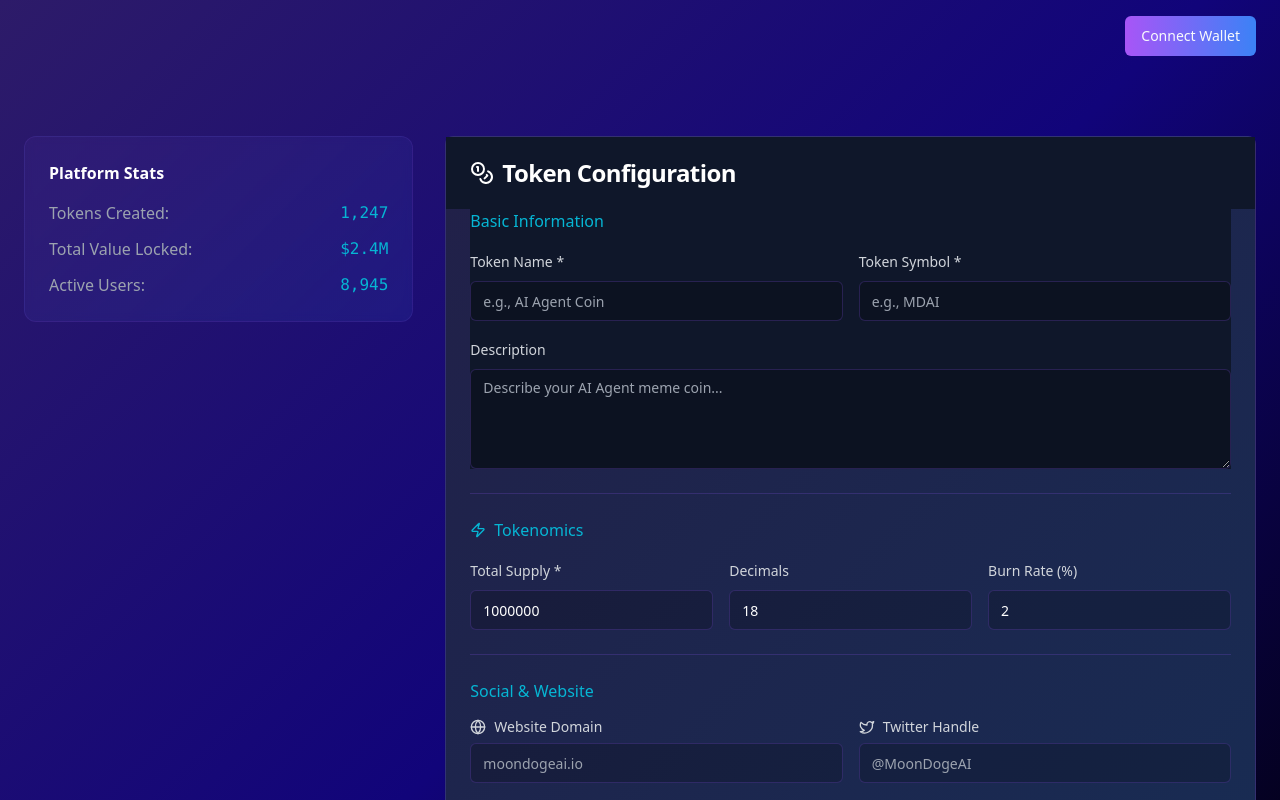
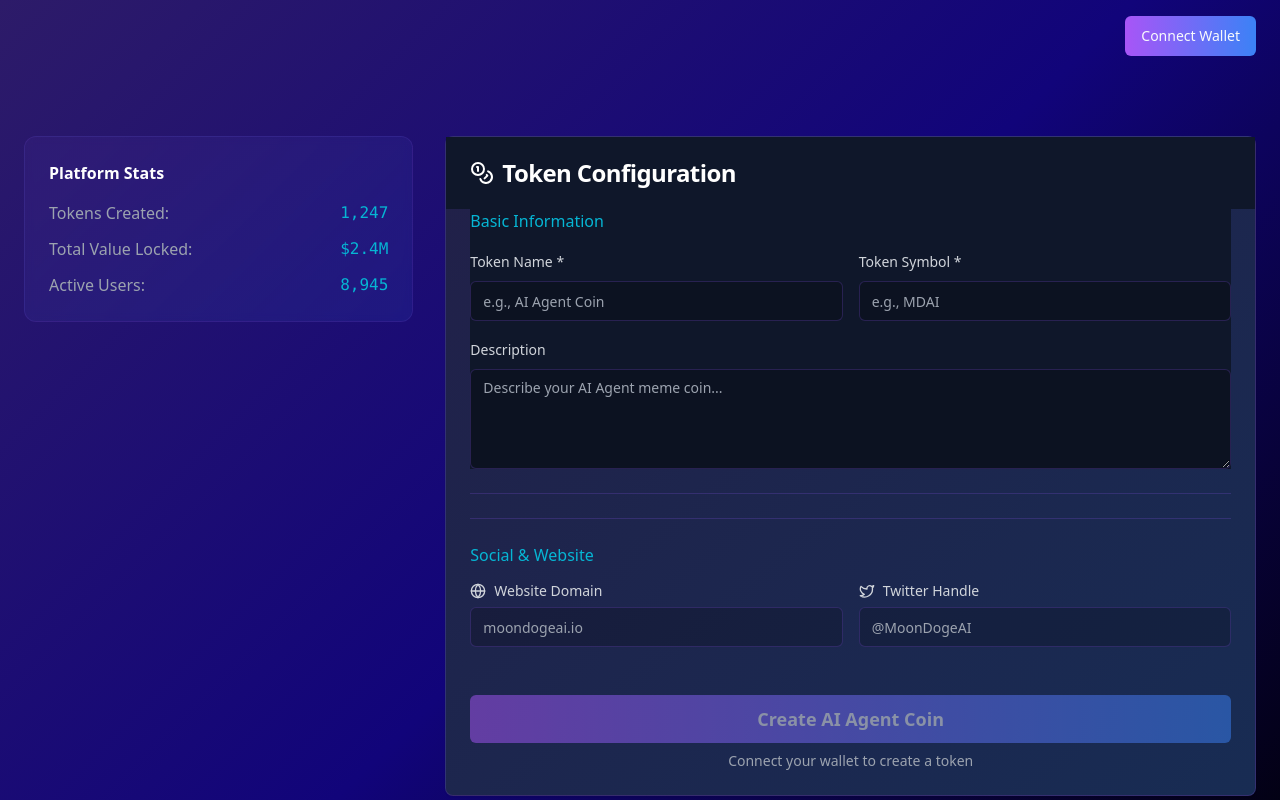
Before and after one commit to AgentFlow-Hub/chain-craft-tokens, a React (Vite) app: page / in a window 1280 px wide. Shown: the top 800 px of the page. Built offline with nearby package versions, Linux system fonts and the light colour scheme.

Commit message:
Visual edit in Lovable
Edited UI in Lovable

```diff
--- a/src/components/TokenForm.tsx
+++ b/src/components/TokenForm.tsx
@@ -134,29 +134,7 @@ const TokenForm: React.FC<TokenFormProps> = ({
         <Separator className="bg-crypto-purple/30" />
 
         {/* Tokenomics */}
-        <div className="space-y-4">
-          <h4 className="text-crypto-cyan font-medium flex items-center gap-2">
-            <Zap className="h-4 w-4" />
-            Tokenomics
-          </h4>
 
-          <div className="grid grid-cols-1 md:grid-cols-3 gap-4">
-            <div className="space-y-2">
-              <Label htmlFor="totalSupply" className="text-gray-300">Total Supply *</Label>
-              <Input id="totalSupply" type="number" placeholder="1000000" value={tokenData.totalSupply} onChange={e => handleInputChange('totalSupply', e.target.value)} className="bg-black/20 border-crypto-purple/30 text-white placeholder:text-gray-400" />
-            </div>
-
-            <div className="space-y-2">
-              <Label htmlFor="decimals" className="text-gray-300">Decimals</Label>
-              <Input id="decimals" type="number" placeholder="18" value={tokenData.decimals} onChange={e => handleInputChange('decimals', e.target.value)} className="bg-black/20 border-crypto-purple/30 text-white placeholder:text-gray-400" />
-            </div>
-
-            <div className="space-y-2">
-              <Label htmlFor="burnRate" className="text-gray-300">Burn Rate (%)</Label>
-              <Input id="burnRate" type="number" placeholder="2" value={tokenData.burnMechanism} onChange={e => handleInputChange('burnMechanism', e.target.value)} className="bg-black/20 border-crypto-purple/30 text-white placeholder:text-gray-400" />
-            </div>
-          </div>
-        </div>
 
         <Separator className="bg-crypto-purple/30" />
 
```
